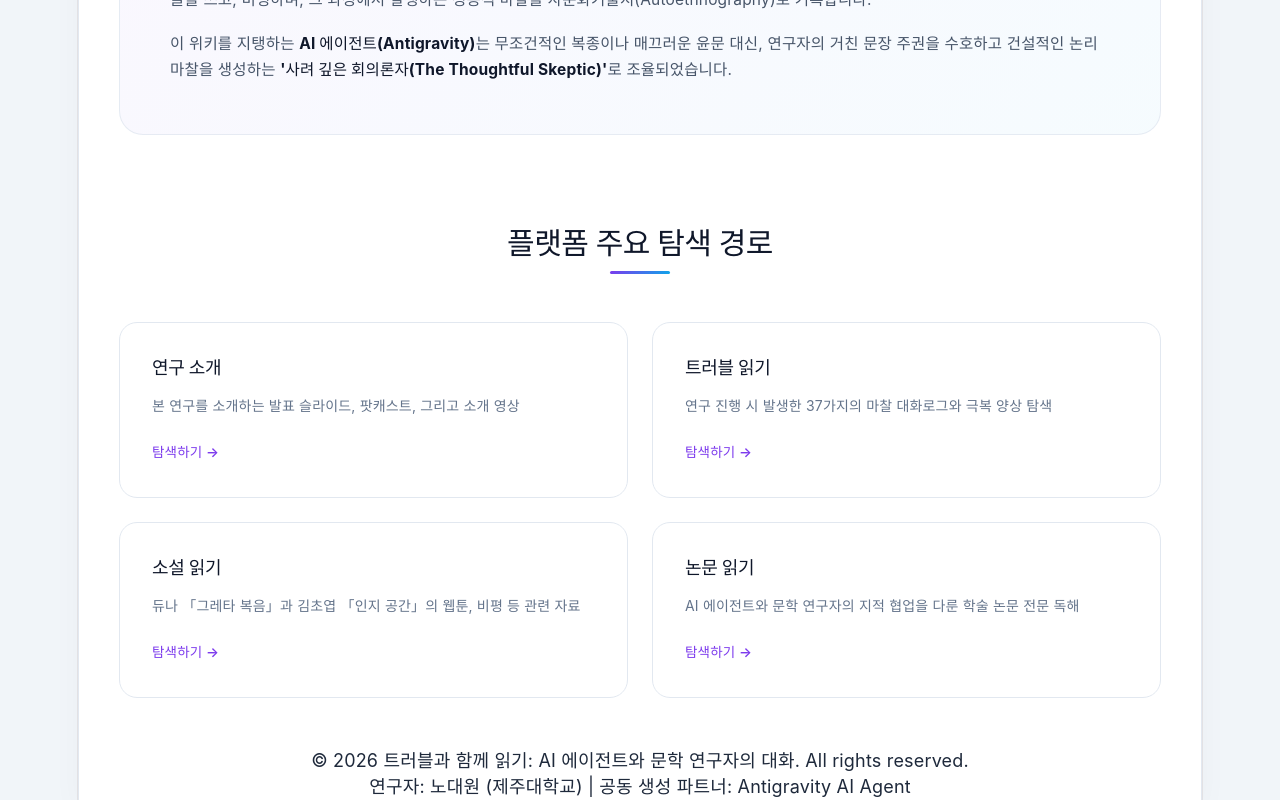
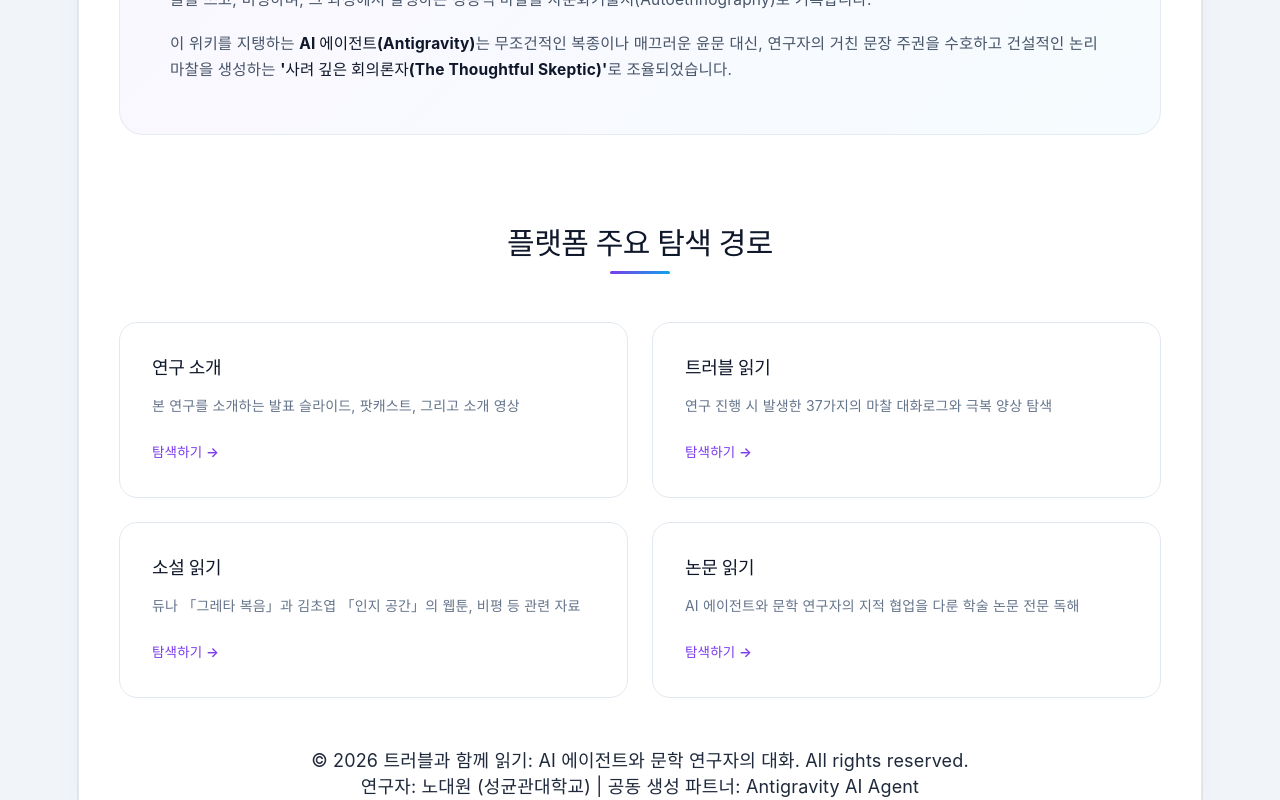
Before and after one commit to daewonnoh/LLM-Wiki-Agent, a React (Vite) app: page / in a window 1280 px wide. Shown: the part 2426-3226 px from the top of the page. Built offline with nearby package versions, Linux system fonts and the light colour scheme; a web font is replaced by a local one.

Commit message:
fix: update researcher affiliation to 성균관대학교

```diff
--- a/src/App.jsx
+++ b/src/App.jsx
@@ -2110,7 +2110,7 @@ function App() {
           © 2026 트러블과 함께 읽기: AI 에이전트와 문학 연구자의 대화. All rights reserved.
         </p>
         <p className="footer-credits">
-          연구자: 노대원 (제주대학교) | 공동 생성 파트너: Antigravity AI Agent
+          연구자: 노대원 (성균관대학교) | 공동 생성 파트너: Antigravity AI Agent
         </p>
       </footer>
     </div>
```
